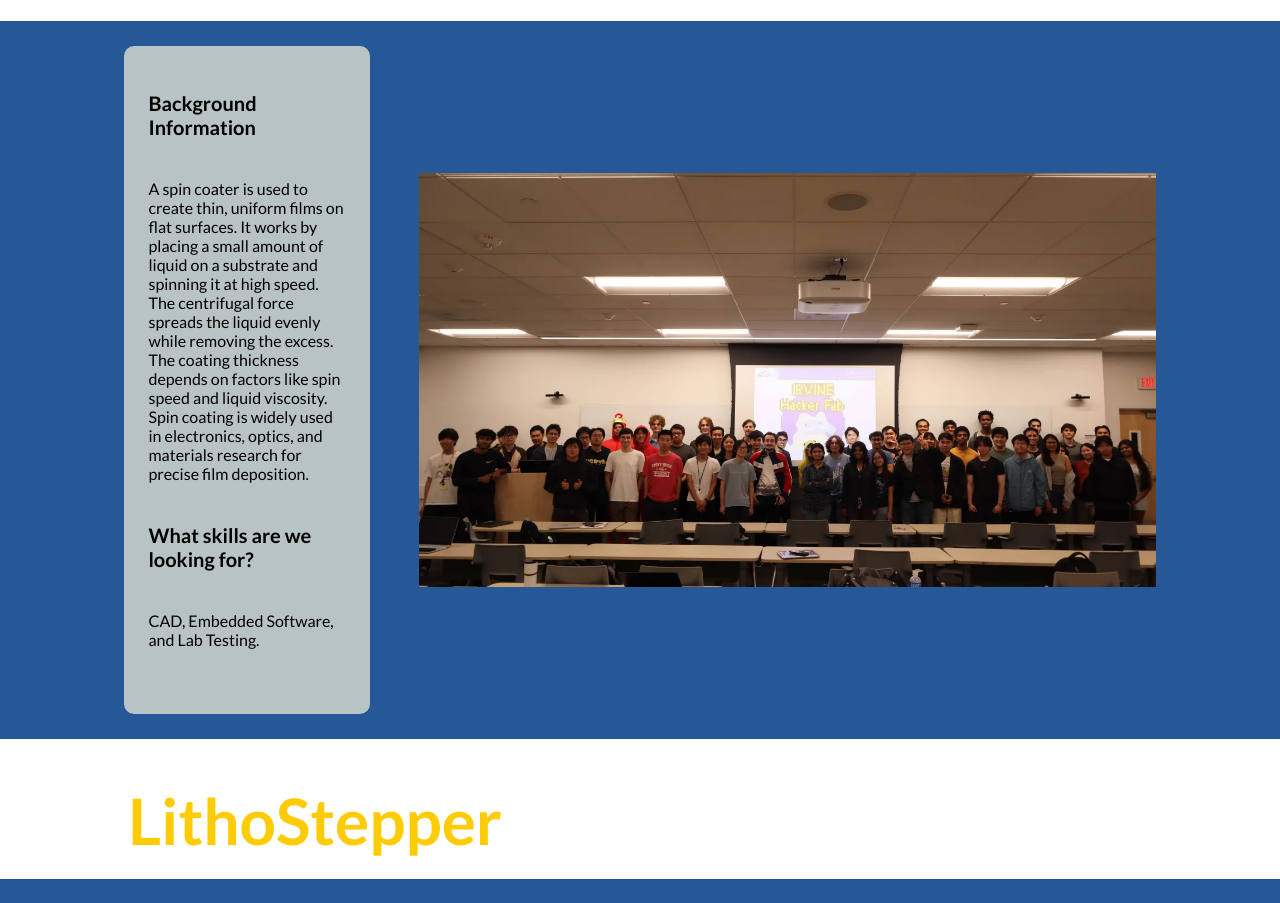
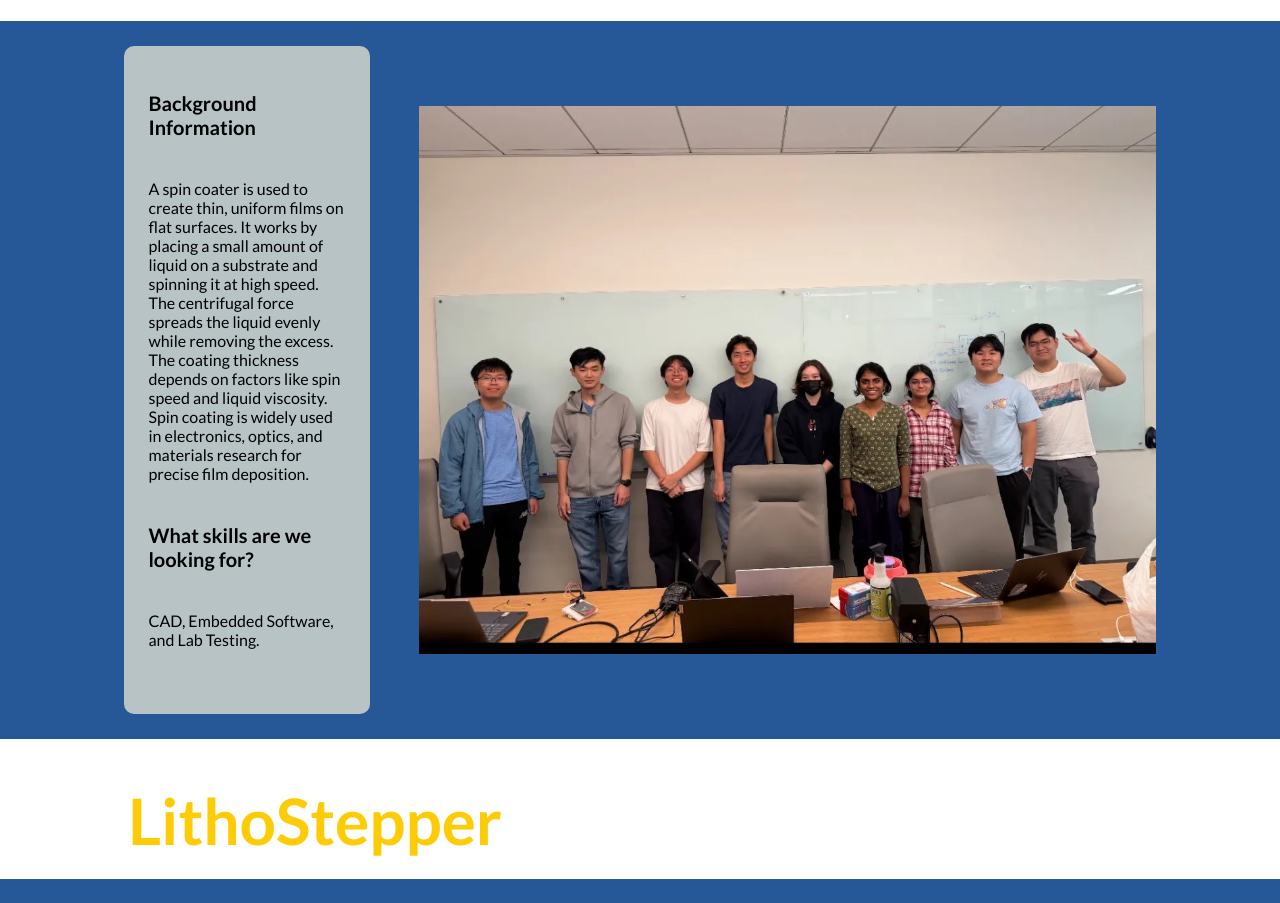
Before and after one commit to irvinehackerfab/hfab-website, a React (Vite) app: page /uci-hacker-fab-website/Subteams in a window 1280 px wide. Shown: the part 1738-2641 px from the top of the page. Built offline with nearby package versions, Linux system fonts and the light colour scheme.

Commit message:
add spin coater subteam photo

```diff
--- a/src/pages/Subteam.jsx
+++ b/src/pages/Subteam.jsx
@@ -2,6 +2,7 @@
 import styles from "./Subteam.module.css";
 import Footer from "../Footer.jsx";
 import team_photo from "../assets/new_team_photo.jpg";
+import spin_coater_subteam from "../assets/spin_coater_subteam.jpg";
 import { useRef } from "react";
 // the subteam page, with sections for each subteam
 function Subteam() {
@@ -105,7 +106,7 @@ function Subteam() {
           </p>
         </div>
         <div className={`${styles.SubteamMediaContainer}`}>
-            <img src={team_photo} alt="Team Photo" />
+            <img src={spin_coater_subteam} alt="Team Photo" />
         </div>
       </div>
       {/* Litho Stepper Section */}
```
Also changed, not shown: src/assets/spin_coater_subteam.jpg (added).
